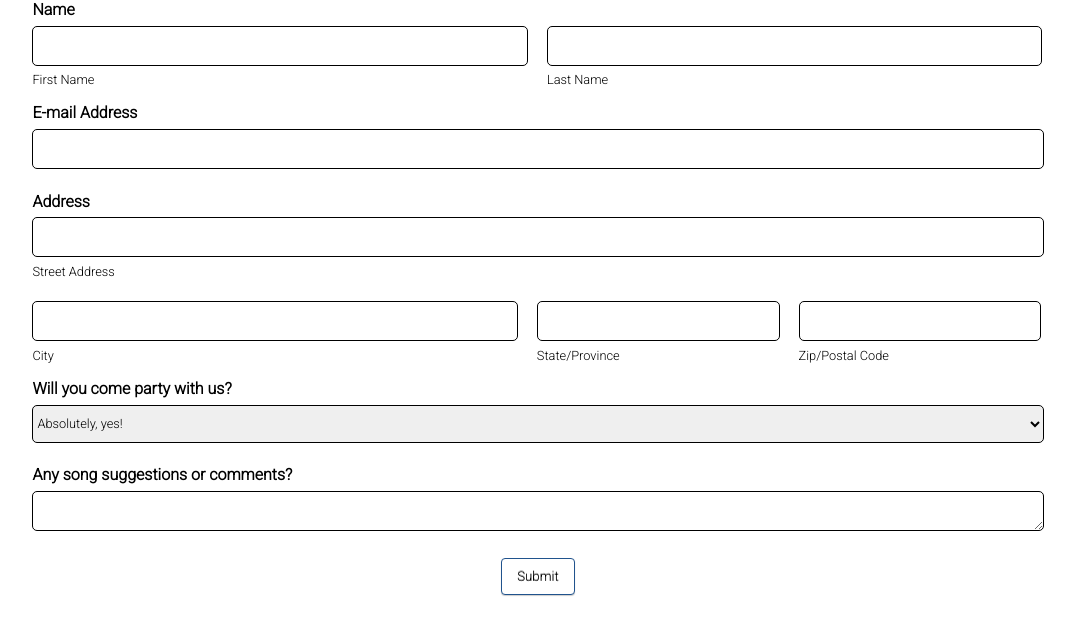
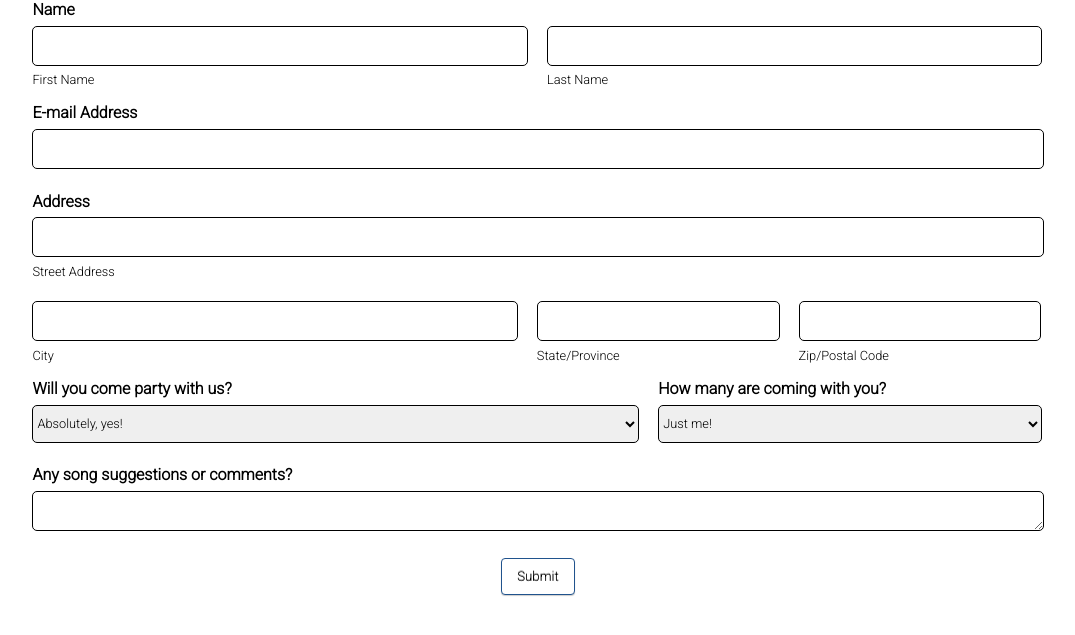
Before and after one commit to kimchanyoung/weddingsite, a plain HTML site: page savethedate.html in a window 1280 px wide. Shown: the part 81-716 px from the top of the page, without its empty margins (102-1177 px from the left). Drawn offline with Linux system fonts and the light colour scheme.

Commit message:
Add guest count

```diff
--- a/app.css
+++ b/app.css
@@ -93,9 +93,20 @@
 }
 
 #decision {
-  width: 100%;
+  width: 60%;
+  display: inline-block;
+  padding-right: 1.5%;
 }
 #entry_1915915708 {
+  width: 100%;
+  font-size: .8em;
+}
+
+#plusone {
+  width: 38%;
+  display: inline-block;
+}
+#entry_158112699 {
   width: 100%;
   font-size: .8em;
 }
--- a/savethedate.html
+++ b/savethedate.html
@@ -132,6 +132,25 @@
             </div>
           </div>
 
+          <div class="ss-form-question errorbox-good" role="listitem" id='plusone'>
+            <div dir="auto" class="ss-item  ss-select">
+              <div class="ss-form-entry">
+                <label class="ss-q-item-label" for="entry_158112699">
+                  <div class="ss-q-title">How many are coming with you?</div>
+                  <div class="ss-q-help ss-secondary-text" dir="auto"></div>
+                </label>
+                <select name="entry.158112699" id="entry_158112699" aria-label="How many are coming with you?  " class='ss-q-select'>
+                  <option value="Just me!">Just me!</option>
+                  <option value="Plus one!">Plus one!</option>
+                  <option value="Plus two!">Plus two!</option>
+                  <option value="Plus 3!">Plus 3!</option>
+                  <option value="PLUS FOUR">PLUS FOUR</option>
+                  <option value="PLUS FIVVVEEE">PLUS FIVVVEEE</option>
+                </select>
+              </div>
+            </div>
+          </div>
+
           <!-- Comments -->
           <div class="ss-form-question errorbox-good" role="listitem" id='comments'>
             <div dir="auto" class="ss-item  ss-paragraph-text">
```
